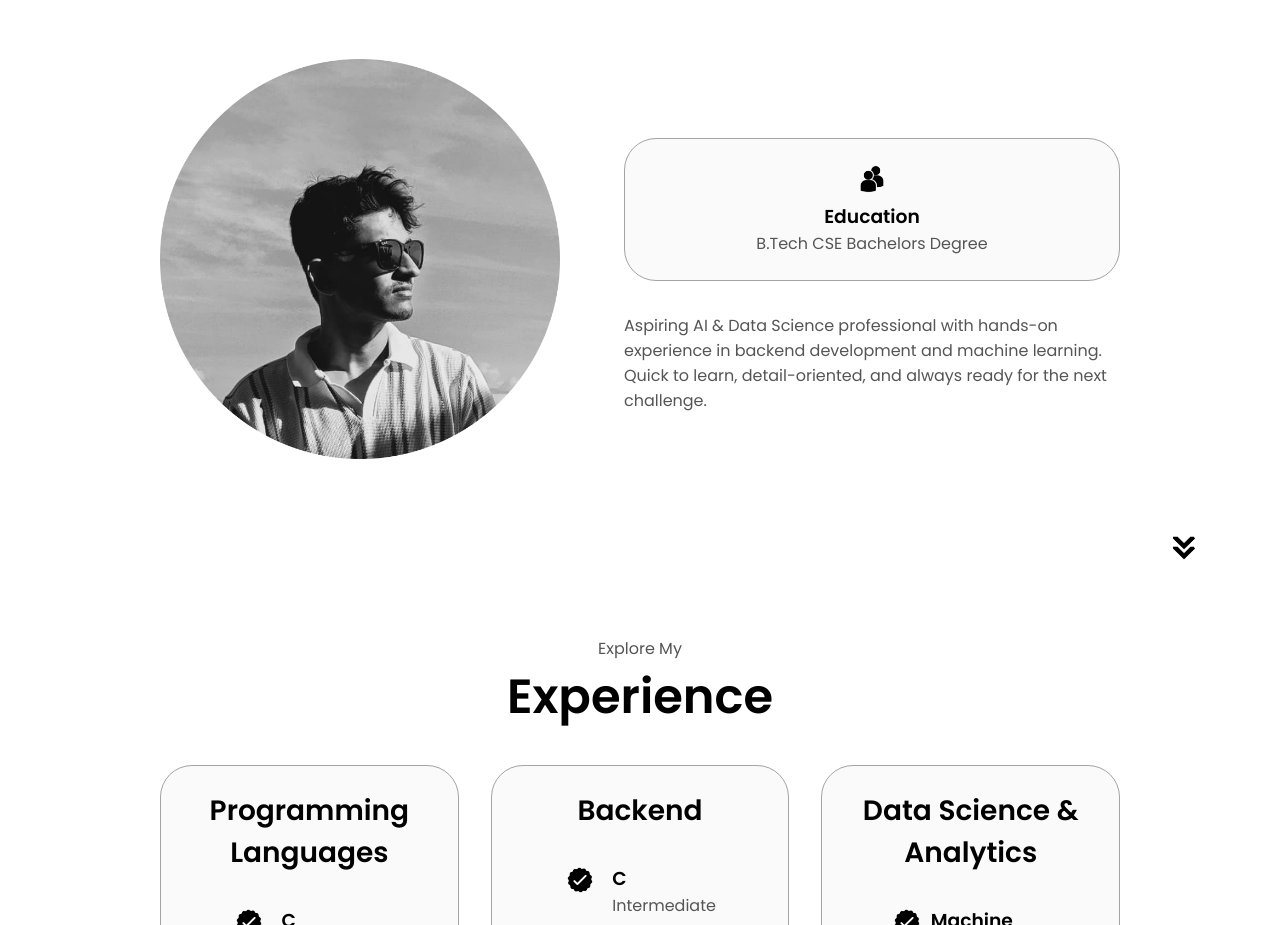
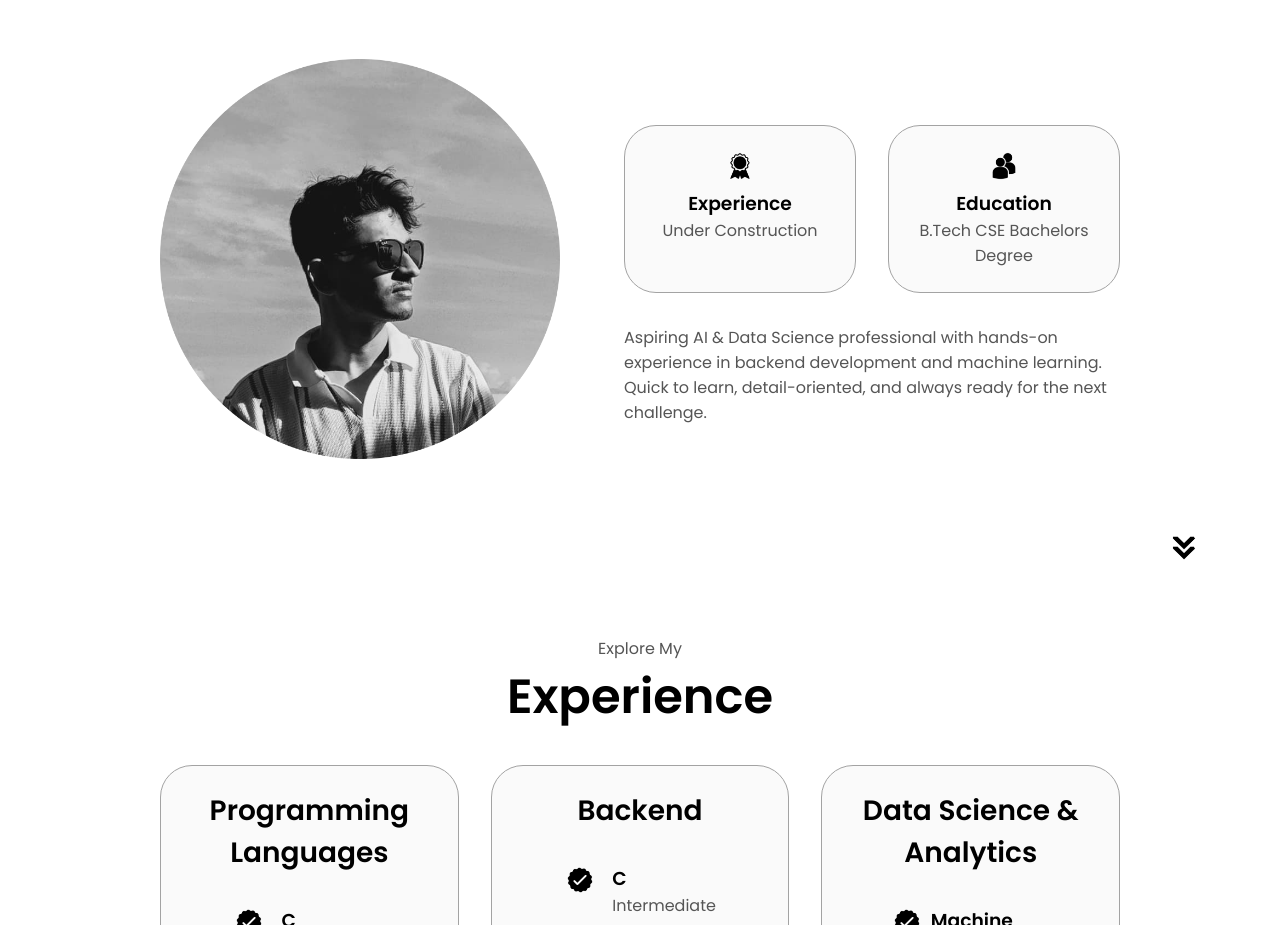
Before and after one commit to saurav6422/portfolio-web, a plain HTML site: page index.html in a window 1280 px wide. Shown: the part 1060-1985 px from the top of the page. Drawn offline with Linux system fonts and the light colour scheme.

Commit message:
cvnamefix

```diff
--- a/index.html
+++ b/index.html
@@ -119,6 +119,17 @@
               <h3>Experience</h3>
               <p>1+ years <br />Machine Learning Development</p>
             </div> -->
+            <div class="details-container">
+              <img
+                src="./assets/experience_light.png"
+                src-light="./assets/experience_light.png"
+                src-dark="./assets/experience_dark.png"
+                alt="Experience icon"
+                class="icon"
+              />
+              <h3>Experience</h3>
+              <p>Under Construction</p>
+            </div>
             <div class="details-container">
               <img
                 src="./assets/education_light.png"
```
Also changed, not shown: 3 other files.
